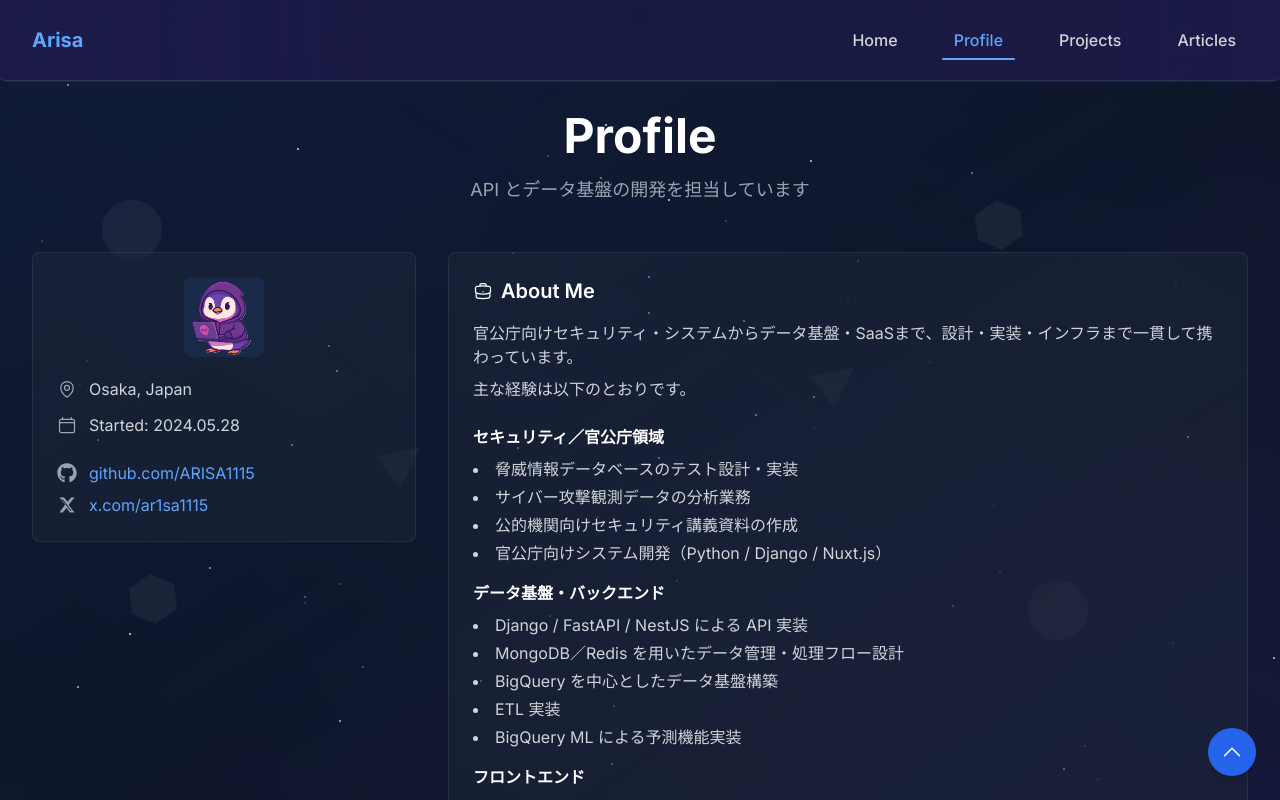
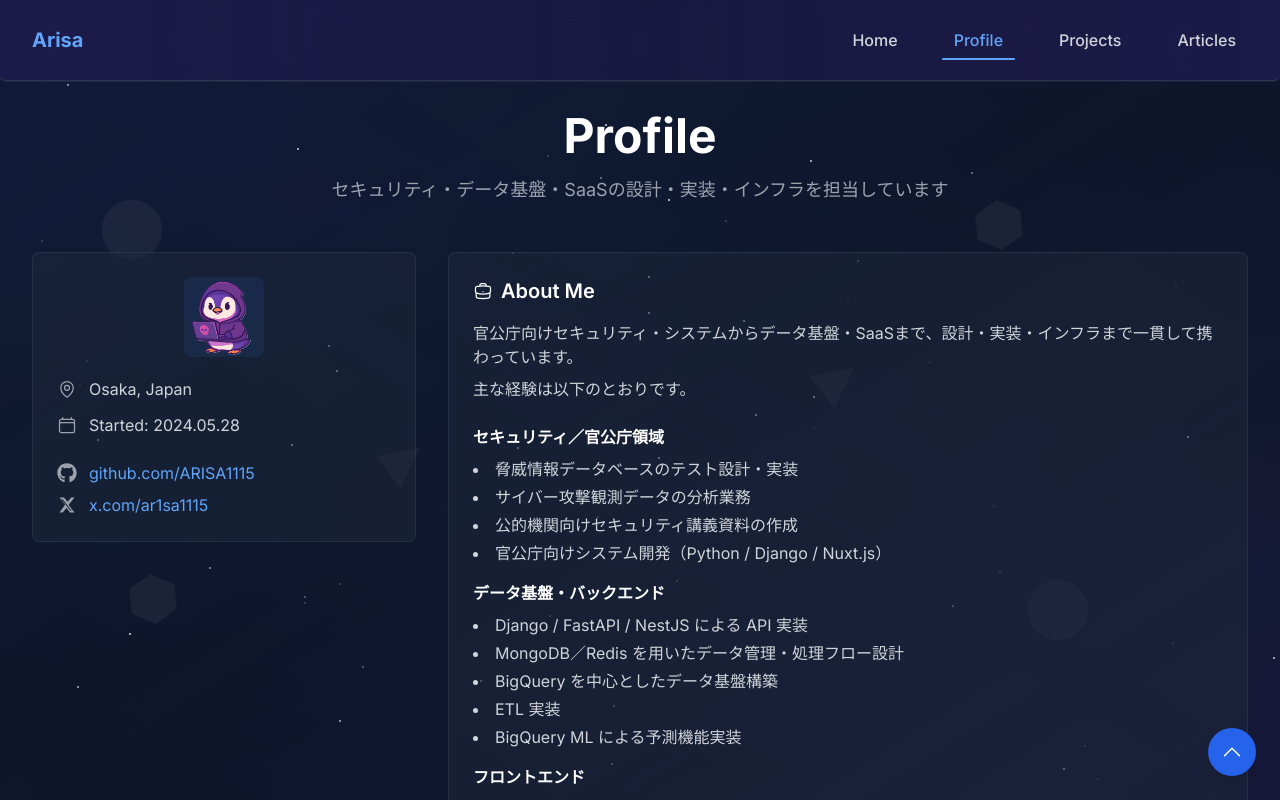
Before and after one commit to ARISA1115/portfolio, a Next.js app: page /profile in a window 1280 px wide. Shown: the top 800 px of the page. Built offline with nearby package versions, Linux system fonts and the light colour scheme; no server answers.

Commit message:
style: Profile サブタイトルを更新

```diff
--- a/src/app/profile/page.tsx
+++ b/src/app/profile/page.tsx
@@ -37,7 +37,7 @@ export default async function Profile() {
         {/* Page Header */}
         <div className="text-center mb-12">
           <h1 className="text-4xl md:text-5xl font-bold text-white mb-4">Profile</h1>
-          <p className="text-gray-400 text-lg">API とデータ基盤の開発を担当しています</p>
+          <p className="text-gray-400 text-lg">セキュリティ・データ基盤・SaaSの設計・実装・インフラを担当しています</p>
         </div>
 
         <div className="grid grid-cols-1 lg:grid-cols-3 gap-8">
```
